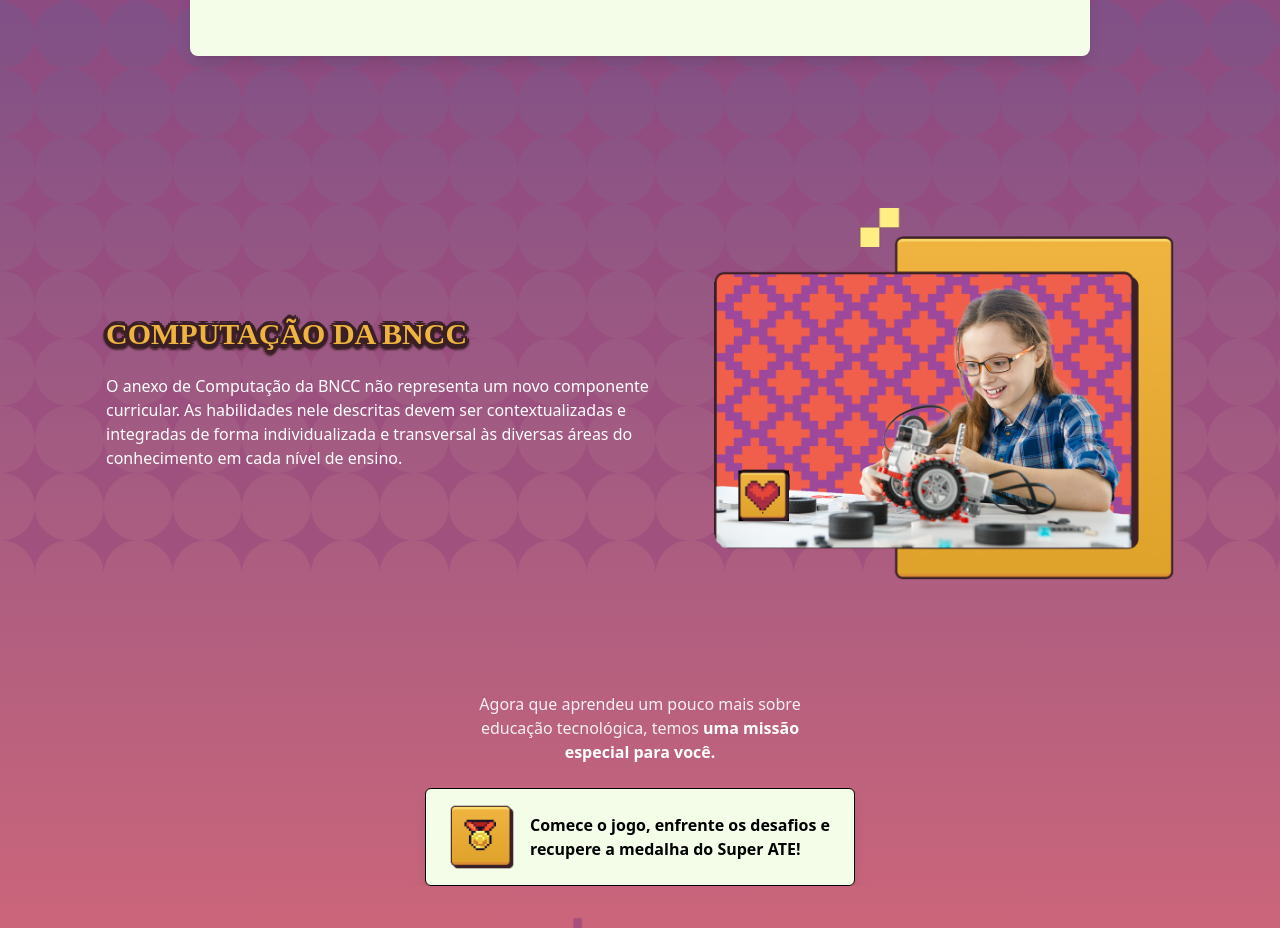
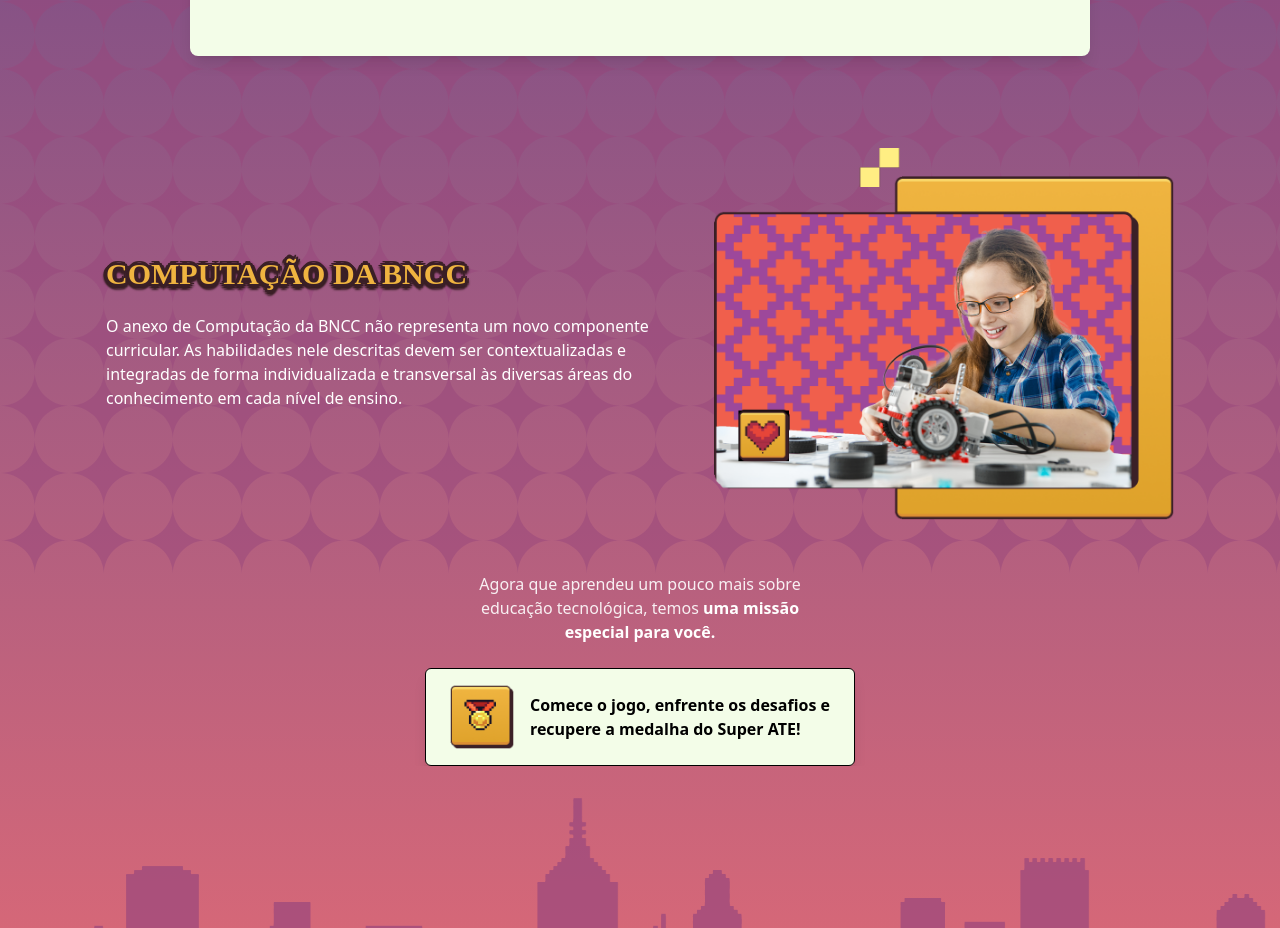
Before and after one commit to LucasLanna/teste-fiemg, a React (Vite) app in the folder my-app/: page / in a window 1280 px wide. Shown: the part 4242-5170 px from the top of the page. Built offline with nearby package versions, Linux system fonts and the light colour scheme; a web font is replaced by a local one.

Commit message:
Organização  de sessões

```diff
--- a/my-app/src/components/Intro.jsx
+++ b/my-app/src/components/Intro.jsx
@@ -40,6 +40,7 @@ export default function Intro() {
         width="w-6"
         style={{ top: "38%", left: "10%" }}
         animation="3s"
+        className="hidden lg:block"
       />
 
       <FloatingBit
@@ -47,6 +48,7 @@ export default function Intro() {
         width="w-5"
         style={{ top: "60%", right: "15%" }}
         animation="4s"
+        className="hidden lg:block"
       />
 
       <FloatingBit
@@ -54,6 +56,7 @@ export default function Intro() {
         width="w-8"
         style={{ bottom: "35%", right: "0%" }}
         animation="2.5s"
+        className="hidden lg:block"
       />
 
       <img
--- a/my-app/src/components/Section3.jsx
+++ b/my-app/src/components/Section3.jsx
@@ -17,6 +17,7 @@ export default function Section3() {
           width="w-5"
           style={{ top: "16px", left: "16px" }}
           animation="3s"
+          className="hidden lg:block"
         />
 
         <FloatingBit
@@ -24,7 +25,7 @@ export default function Section3() {
           width="w-5"
           style={{ bottom: "16px", right: "16px" }}
           animation="3.5s"
-          className="rotate-90"
+          className="rotate-90 hidden lg:block"
         />
 
         <h4
--- a/my-app/src/components/Section6.jsx
+++ b/my-app/src/components/Section6.jsx
@@ -2,7 +2,7 @@ import BackgroundPattern from "./BackgroundPattern";
 
 export default function Section6() {
   return (
-    <section className="w-full py-20 relative text-white font-sans">
+    <section className="w-full py-5 relative text-white font-sans">
       <BackgroundPattern />
 
       <div className="flex-wrap z-40 relative md:flex-nowrap top-0 flex gap-8 item-center justify-center container">
```
